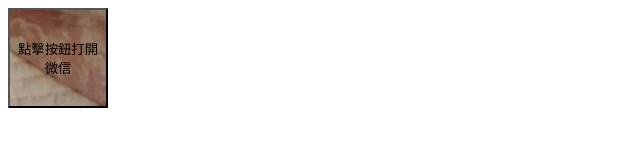
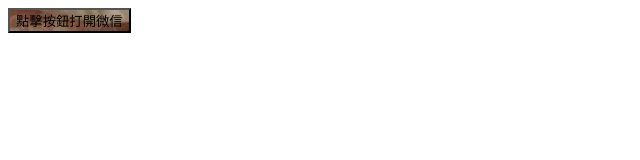
Before and after one commit to mobuli2022/mobuli, a plain HTML site: page 404.html in a window 1280 px wide. Shown: the whole page, without its empty margins (0-640 px from the left). Drawn offline with nearby package versions, Linux system fonts and the light colour scheme; some packages are replaced by stand-ins of ours; a script that the page names is missing.

Commit message:
Auto-generated commit [ci skip]

```diff
--- a/404.html
+++ b/404.html
@@ -10,7 +10,7 @@
 <body>
   <!-- <app-root></app-root> -->
 
-  <button class="btn" data-clipboard-action="copy" data-clipboard-target="#target" id="copy_btn" style="background-image:url(./assets/cat.png);width:100px;height:100px;">點擊按鈕打開微信</button>
+  <button class="btn" data-clipboard-action="copy" data-clipboard-target="#target" id="copy_btn" style="background-image:url(./assets/cat.png);background-size:360px 360px;">點擊按鈕打開微信</button>
   <span id="target" style="color: white;">wenny0073</span>
   <!-- style="background-image:url(./assets/cat.png);width:30px;height:30px;" -->
   <!-- <img id="pic" src="./assets/cat.png" alt="點擊圖片打開微信搜索處黏貼即可"/> -->
```
Also changed, not shown: index.html (+1 -1 lines).
